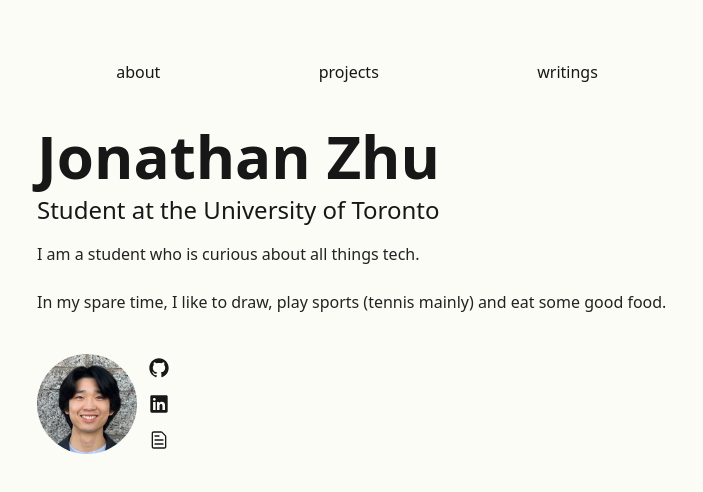
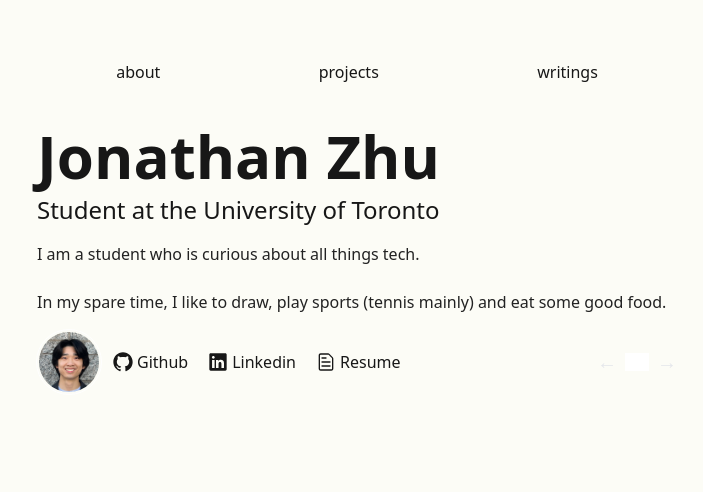
Before and after one commit to jiasunzhu613/portfolio, a Next.js app: page / in a window 1280 px wide. Shown: the top 492 px of the page, without its empty margins (283-986 px from the left). Built offline with nearby package versions, Linux system fonts and the light colour scheme; grey boxes are pictures that could not be loaded.

Commit message:
webring component

```diff
--- a/src/app/page.tsx
+++ b/src/app/page.tsx
@@ -6,6 +6,10 @@ import {
   LinkedInLogoIcon,
   FileTextIcon,
 } from '@radix-ui/react-icons'
+
+const filter: string =
+  'brightness(0) saturate(100%) invert(100%) sepia(0%) saturate(0%) hue-rotate(301deg) brightness(103%) contrast(102%)'
+
 export default function Home() {
   return (
     <div className="overflow-x-hidden">
@@ -26,17 +30,18 @@ export default function Home() {
               In my spare time, I like to draw, play sports (tennis mainly) and
               eat some good food.
             </h3>
-            <div className="mt-10 flex items-center">
+            <div className="flex justify-between mt-4">
+              <div className="flex">
                 <Image
                   src="/profileImage_new.jpg"
-                width={100}
-                height={100}
+                  width={64}
+                  height={64}
                   alt="Picture of the author"
                   objectFit="cover"
                   objectPosition="center"
-                className="rounded-full mr-3"
+                  className="rounded-full mr-3 border-2 outline outline-white"
                 />
-              <div className="flex flex-col gap-3 mr-3">
+
                 <Link
                   href="https://github.com/jiasunzhu613"
                   target="_blank"
@@ -45,11 +50,9 @@ export default function Home() {
                   <GitHubLogoIcon
                     width={20}
                     height={20}
-                    className="mr-1"
+                    className="mr-1 group-hover:size-6 duration-200 transition-all"
                   ></GitHubLogoIcon>
-                  <span className="text-[1em] opacity-0 transition-all ease-in-out duration-300 group-hover:ml-1 group-hover:opacity-100">
-                    Github
-                  </span>
+                  <span className="text-[1em] ">Github</span>
                 </Link>
 
                 <Link
@@ -60,12 +63,10 @@ export default function Home() {
                   <LinkedInLogoIcon
                     width={20}
                     height={20}
-                    className="mr-1"
+                    className="mr-1 group-hover:size-6 duration-200 transition-all"
                     // transition ease-in-out duration-300 group-hover:scale-110 group-hover:-translate-y-1
                   ></LinkedInLogoIcon>
-                  <span className="text-[1em] opacity-0 transition-all ease-in-out duration-300 group-hover:ml-1 group-hover:opacity-100">
-                    Linkedin
-                  </span>
+                  <span className="text-[1em] ">Linkedin</span>
                 </Link>
 
                 <Link
@@ -76,12 +77,36 @@ export default function Home() {
                   <FileTextIcon
                     width={20}
                     height={20}
-                    className="mr-1"
+                    className="mr-1 group-hover:size-6 duration-200 transition-all"
                   ></FileTextIcon>
-                  <span className="text-[1em] opacity-0 transition-all ease-in-out duration-300 group-hover:ml-1 group-hover:opacity-100">
-                    Resume
-                  </span>
+                  <span className="text-[1em]">Resume</span>
                 </Link>
+              </div>
+
+              <div className="flex items-center gap-2">
+                <a
+                  className="text-xl font-mono text-gray-200 hover:text-white"
+                  href="https://uoftwebring.com/redirect?nav=prev&id=10"
+                >
+                  ←
+                </a>
+                <a href="https://uoftwebring.com" target="_blank">
+                  <Image
+                    src="https://uoftwebring.com/ring_logo.svg"
+                    alt="UofT Webring"
+                    height={24}
+                    width={24}
+                    style={{
+                      filter: filter,
+                    }}
+                  />
+                </a>
+                <a
+                  className="text-xl font-mono text-gray-200 hover:text-white"
+                  href="https://uoftwebring.com/redirect?nav=next&id=10"
+                >
+                  →
+                </a>
               </div>
             </div>
           </div>
```
Lines whose indentation alone changed are shown as unchanged.
